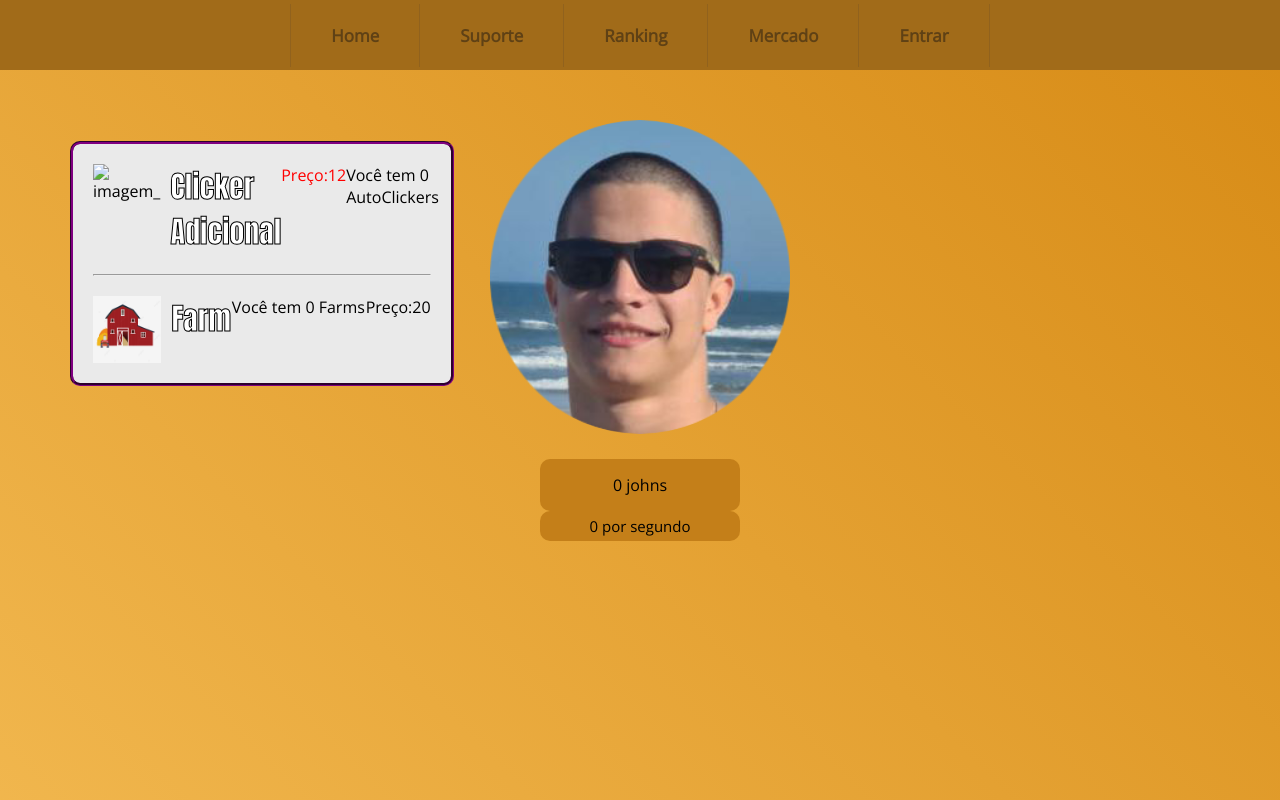
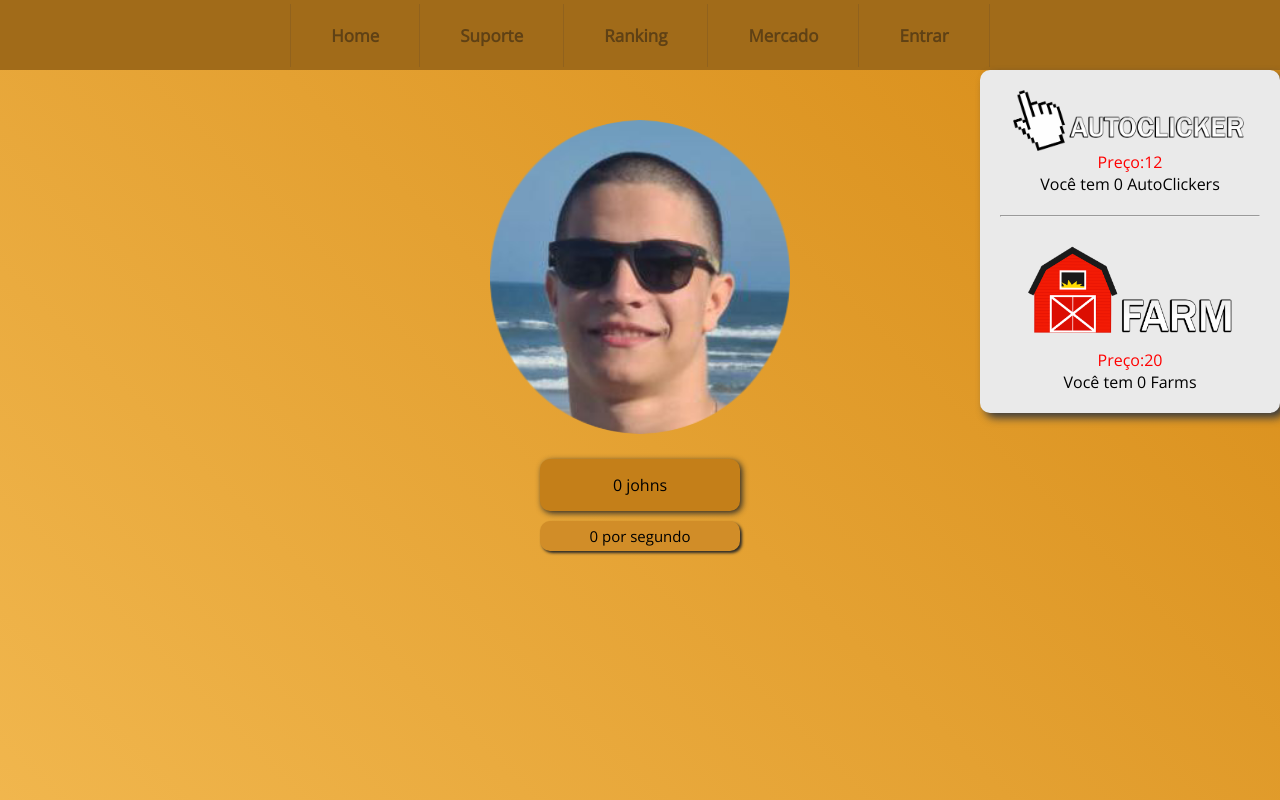
Before and after one commit to JohnJohnNB/DSO-Exercicio-04, a plain HTML site: page index.html in a window 1280 px wide. Drawn offline with nearby package versions, Linux system fonts and the light colour scheme.

Commit message:
Mudanças no posicionamento de elementos
Container upgrades, etc

```diff
--- a/css/style.css
+++ b/css/style.css
@@ -5,6 +5,7 @@
 body{
     background: rgba(229,194,130,255);
     font-family: "Trebuchet MS", Helvetica, sans-serif;
+
 }
 
 * {
@@ -48,6 +49,7 @@ ul {
     justify-content: center;
     background: rgb(161, 107, 25);
     height: 70px;
+    min-width: 950px;
     font-weight: bold;
     font-size: 17px;
 }
@@ -85,25 +87,86 @@ ul {
 }
 
 #contador{
-    display: flex;
+    /* display: flex; */
     font-size: medium;
-    width: 200px;
+    max-width: 200px;
     background-color: rgb(196, 127, 25);
     text-align: center;
-    justify-content: center;
+    /* justify-content: center; */
     padding: 15px;
     border-radius: 10px;
+    margin-bottom: 10px;
+    box-shadow: 2px 2px 6px rgb(39, 39, 39);
 }
 
 #john_por_segundo{
-    display: flex;
-    background-color: rgb(196, 127, 25);
+    /* display: flex; */
+    background-color: rgb(209, 141, 40);
     font-size: 15px;
     text-align: center;
-    justify-content: center;
+    /* justify-content: center; */
     width: 200px;
     border-radius: 10px;
     padding: 5px;
+    box-shadow: 2px 2px 3px rgb(39, 39, 39);
+}
+
+/* CONTEUDO MAIN */
+
+main {
+    /* display: inline-flex;
+    align-items: center;
+    margin-left: 42.1875%; */
+    max-width: 100%;
+    min-width: 950px;
+    position: relative;
+}
+
+#container-clicker {
+}
+
+/* COLUNA UPGRADES */
+
+#coluna_upgrades {
+    position: absolute;
+    top: 0;
+    right: 0;
+    background-color: rgb(234, 234, 234);
+    box-shadow: 5px 5px 8px rgb(61, 61, 61);
+    width: 300px;
+    /* margin-left: 70px; */
+    /* margin-top: -400px;  */
+    border-radius: 10px;
+    padding: 20px;
+}
+
+/* modificar todas as divs de classe dos upgrades  dentro da div "coluna_upgrades" */
+
+.upgrades {
+    display: flex;
+    flex-direction: column;
+}
+
+/* modificar todos os ícones dos upgrades */
+
+.icones {
+    cursor: pointer;
+}
+
+/* modificar todos os nomes de upgrades */
+
+.nome_upgrade {
+    color:white;
+    font-family: Impact, Haettenschweiler, 'Arial Narrow Bold', sans-serif;
+    -webkit-text-stroke: 1px black;
+    font-size: 30px;
+    /* margin-left: 10px; */
+}
+
+/* Modificar o número necessário para adquirir certo upgrade */
+
+.preco_upgrade {
+    color: red;
 }
 
 /* ANIMAÇÃO BOUNCE*/
@@ -138,44 +201,3 @@ ul {
         background-position: 0% 50%;
     }
 }
-
-/* Coluna Upgrades */
-
-#coluna_upgrades {
-    background-color: rgb(234, 234, 234);
-    border: groove purple 3px ;
-    width: 30%;
-    margin-left: 70px;
-    margin-top: -400px;
-    border-radius: 10px;
-    padding: 20px
-}
-
-/* modificar todas as divs de classe dos upgrades  dentro da div "coluna_upgrades" */
-
-.upgrades {
-    display: flex;
-}
-
-/* modificar todos os ícones dos upgrades */
-
-.icones {
-    width: 20%;
-    cursor: pointer;
-}
-
-/* modificar todos os nomes de upgrades */
-
-.nome_upgrade {
-    color:white;
-    font-family: Impact, Haettenschweiler, 'Arial Narrow Bold', sans-serif;
-    -webkit-text-stroke: 1px black;
-    font-size: 30px;
-    margin-left: 10px;
-}
-
-/* Modificar o número necessário para adquirir certo upgrade */
-
-#comprar_autoclick {
-    color: red;
-}
--- a/index.html
+++ b/index.html
@@ -8,7 +8,7 @@
 </head>
 <body class="gradient">
 
-    <div id="topo">
+    <nav id="topo">
         <ul>
             <li>
                 <a href="">Home</a>
@@ -26,8 +26,10 @@
                 <a style="border-right: 1px solid rgb(145, 98, 29);" href="tela_login.html">Entrar</a>
             </li>
         </ul>
-    </div>
+    </nav>
 
+    <main>
+        <div id="container-clicker">
             <div id="container-imagem">
                 <img id="john-face" class="efeito" src="img/john_face.png" alt="imagem_principal" onclick="incrementar_contador()">
             </div>
@@ -39,18 +41,20 @@
             <div id="john_por_segundo">
                 <p>0 por segundo</p>
             </div>
+        </div>
+
 
         <!--Coloquei id e classe para conseguirmos mexer no css especifico deles (no style.css) -->
 
         <div id="coluna_upgrades">
             <div class="upgrades">
 
-            <img class="icones" onclick="BuyAutoClick()" src="img/clicker.png" alt="imagem_upgrade_autoclick">
+                <img width="90%" class="icones" onclick="BuyAutoClick()" src="img/autoclicker.png" alt="imagem_upgrade_autoclick">
 
-            <p class="nome_upgrade">Clicker Adicional</p> <br>
+                <!-- <p class="nome_upgrade">Autoclicker</p> <br> -->
 
                 <!-- <button onclick="BuyAutoClick()">Comprar</button> -->
-            <p id="comprar_autoclick">Preço: 12</p>
+                <p class="preco_upgrade" id="comprar_autoclick">Preço: 12</p>
 
                 <p id="contador_autoclick">Você tem 0 AutoClickers</p>
             </div>
@@ -61,16 +65,19 @@
 
             <div class="upgrades">
 
-            <img class="icones" src="img/farm.jpg" alt="imagem_fazenda" onclick="BuyFarm()">
+                <img width="80%" style="margin-bottom: 16px;" class="icones" src="img/farm2.png" alt="imagem_fazenda" onclick="BuyFarm()">
 
-            <p class="nome_upgrade">Farm</p> <br>
+                <!-- <p class="nome_upgrade">Farm</p> <br> -->
+
+                <p class="preco_upgrade" id="comprar_farm">Preço: 20</p>
 
                 <p id="contador_farm">Você tem 0 Farms</p>
 
-            <p id="comprar_farm">Preço: 20</p>
             </div>
 
         </div>
 
+    </main>
+
 </body>
 </html>
```
Also changed, not shown: css/style_login.css (line endings or trailing spaces), img/autoclicker.png (added), img/farm2.png (added). Lines whose indentation alone changed are shown as unchanged.
